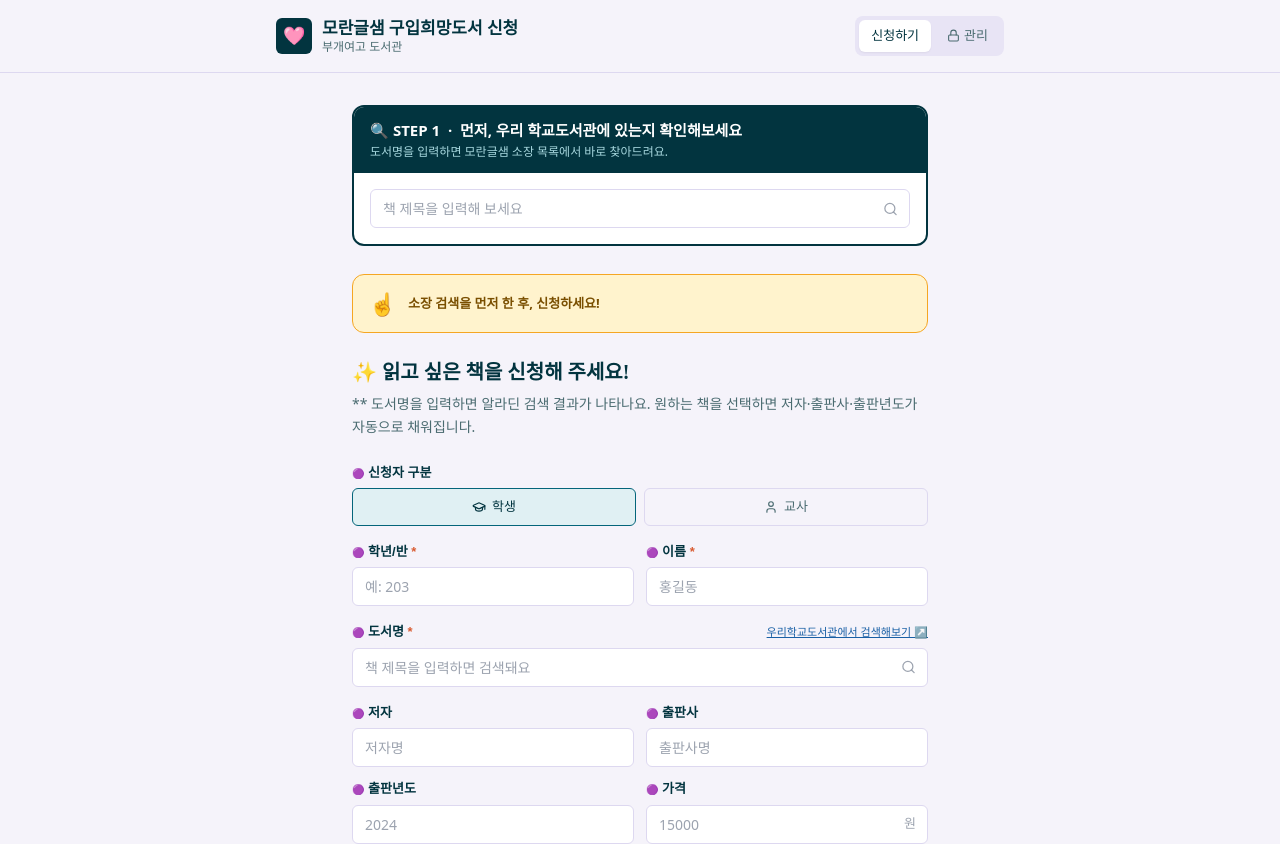
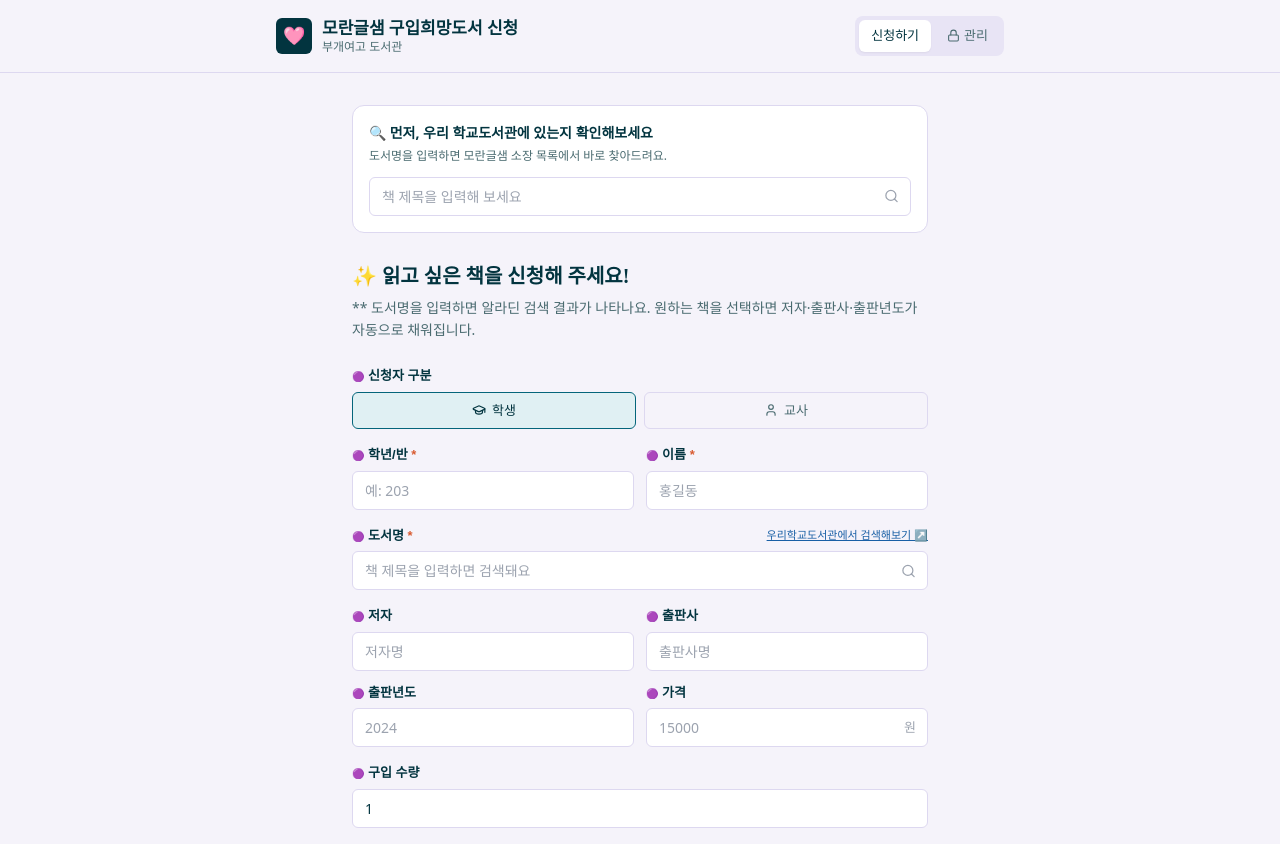
Before and after one commit to steal1224-sys/library-book-request, a Next.js app: page / in a window 1280 px wide. Shown: the top 844 px of the page. Built offline with nearby package versions, Linux system fonts and the light colour scheme; a web font is replaced by a local one.

Commit message:
Refactor apply view layout and styles
Updated layout and styling for the apply view section.

```diff
--- a/pages/index.js
+++ b/pages/index.js
@@ -490,16 +490,13 @@ export default function Home() {
       <main className="flex-1 max-w-3xl mx-auto w-full px-5 py-8">
         {view === "apply" && (
           <div className="max-w-xl mx-auto">
-            <div className="mb-7 rounded-xl border-2 border-[#02343F] bg-white overflow-hidden">
-              <div className="bg-[#02343F] px-4 py-3">
-                <h3 className="text-[15px] font-bold text-white flex items-center gap-2">
-                  🔍 STEP 1 &nbsp;·&nbsp; 먼저, 우리 학교도서관에 있는지 확인해보세요
-                </h3>
-                <p className="text-[12px] text-[#A8D8DF] mt-0.5">
-                  도서명을 입력하면 모란글샘 소장 목록에서 바로 찾아드려요.
-                </p>
-              </div>
-              <div className="p-4">
+            <div className="mb-7 rounded-xl border border-[#DDD8F0] bg-white p-4">
+              <h3 className="text-[14px] font-semibold text-[#02343F] mb-1 flex items-center gap-1.5">
+                🔍 먼저, 우리 학교도서관에 있는지 확인해보세요
+              </h3>
+              <p className="text-[12px] text-[#4A6B70] mb-3">
+                도서명을 입력하면 모란글샘 소장 목록에서 바로 찾아드려요.
+              </p>
               <div className="relative">
                 <input
                   type="text"
@@ -557,15 +554,6 @@ export default function Home() {
                   </button>
                 </div>
               )}
-              </div>{/* /p-4 */}
-            </div>
-
-            {/* ── 소장 검색 후 신청 안내 배너 ── */}
-            <div className="mb-6 flex items-center gap-3 rounded-xl bg-[#FFF3CD] border border-[#F5A623] px-4 py-3">
-              <span className="text-[22px] shrink-0">☝️</span>
-              <p className="text-[13px] font-bold text-[#7A4F00] leading-snug">
-                소장 검색을 먼저 한 후, 신청하세요!
-              </p>
             </div>
 
             <div className="mb-6">
```
